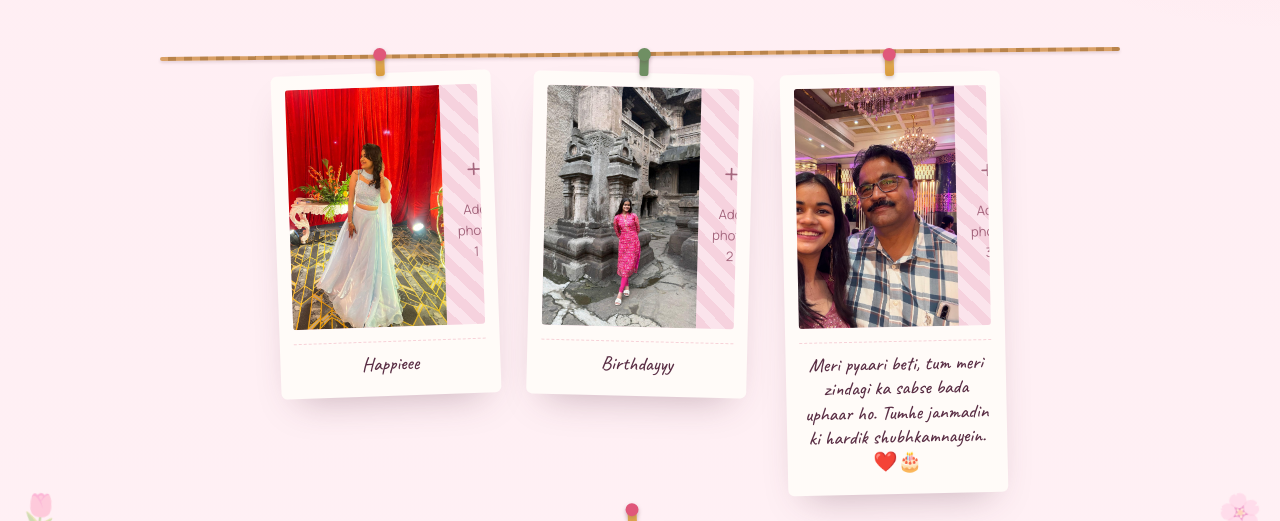
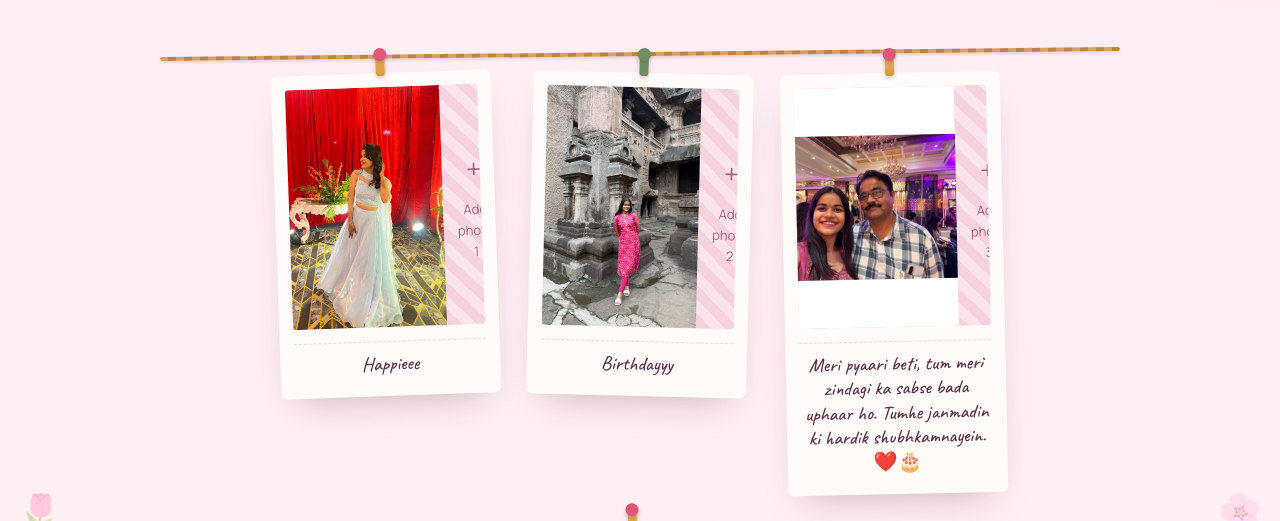
Before and after one commit to anaghm-dot/Anushka-Birthday, a plain HTML site: page gallery.html in a window 1280 px wide. Shown: the part 243-764 px from the top of the page. Drawn offline with Linux system fonts and the light colour scheme.

Commit message:
Update style.css

```diff
--- a/style.css
+++ b/style.css
@@ -479,7 +479,13 @@ a{ color:inherit; }
   display:flex; align-items:center; justify-content:center;
   position:relative;
 }
-.photo-frame img{ width:100%; height:100%; object-fit:cover; display:none; }
+.photo-frame img{
+  width:100%;
+  height:100%;
+  object-fit:contain;
+  display:none;
+  background:#fff;
+}
 .photo-frame img[src]:not([src=""]){ display:block; }
 .photo-placeholder{ text-align:center; color:#A5677E; font-size:0.82rem; padding:14px; }
 .photo-placeholder .plus{ font-size:1.8rem; display:block; margin-bottom:6px; font-family:var(--font-display); }
```
